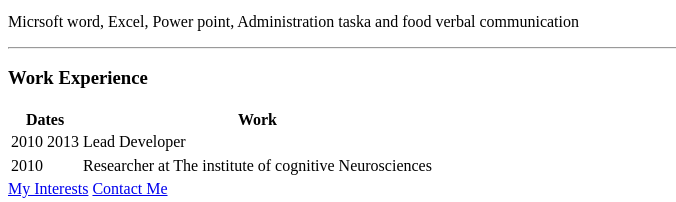
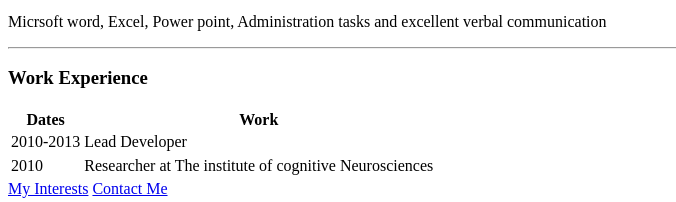
Before and after one commit to AL-Khalidi1/cc, a plain HTML site: page index.html in a window 1280 px wide. Shown: the part 817-1019 px from the top of the page, 0-676 px from the left. Drawn offline with Linux system fonts and the light colour scheme.

Commit message:
Update index.html

```diff
--- a/index.html
+++ b/index.html
@@ -50,7 +50,7 @@
 
 </table cellspacing="10">
 
-<p>Micrsoft word, Excel, Power point, Administration taska and food verbal communication</p>
+<p>Micrsoft word, Excel, Power point, Administration tasks and excellent verbal communication</p>
 <hr>
 <h3>Work Experience</h3>
   <table>
@@ -64,7 +64,7 @@
     </thead>
     <tbody>
       <tr>
-        <td>2010 2013</td>
+        <td>2010-2013</td>
         <td>Lead Developer</td>
       <tr>
       </tr>
```
